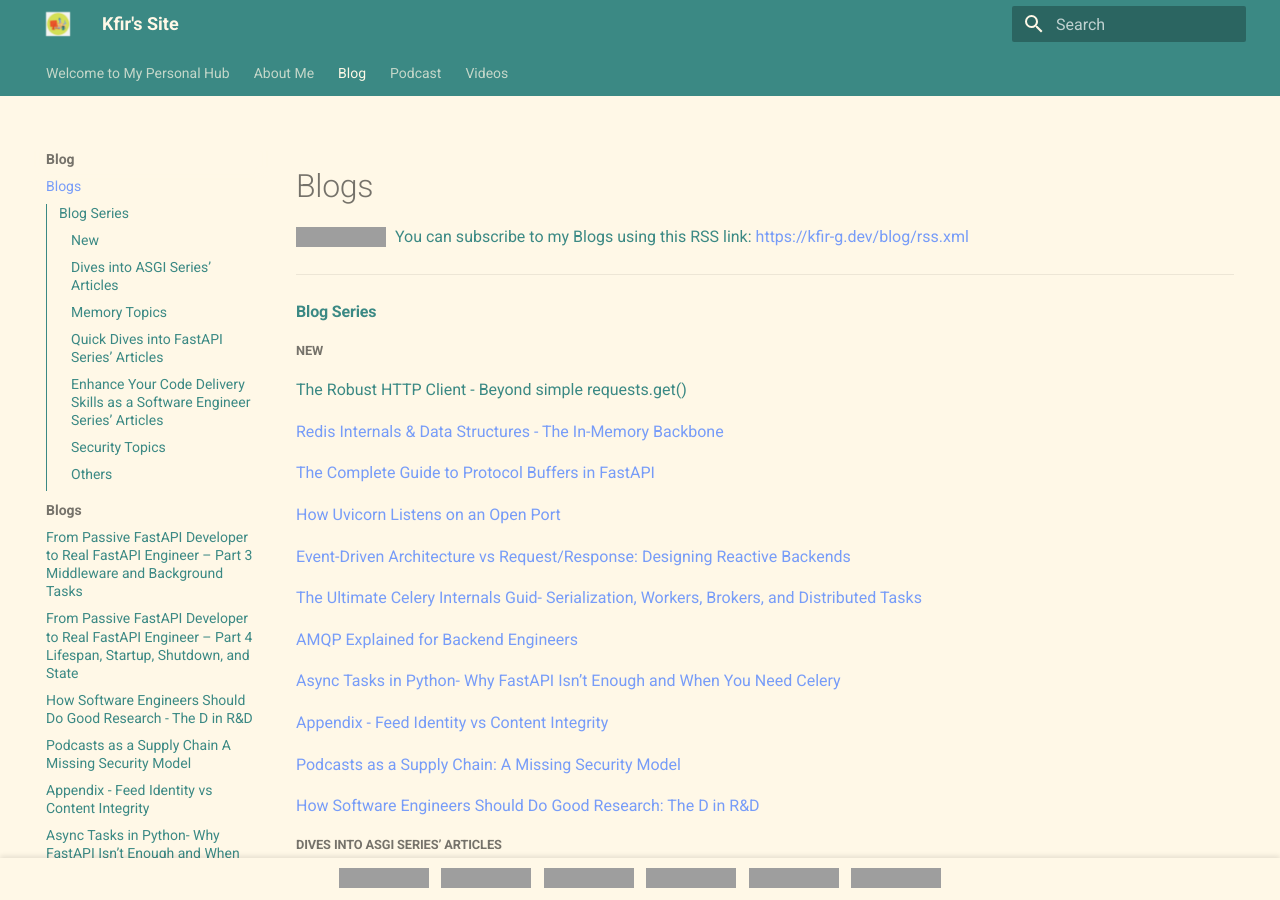
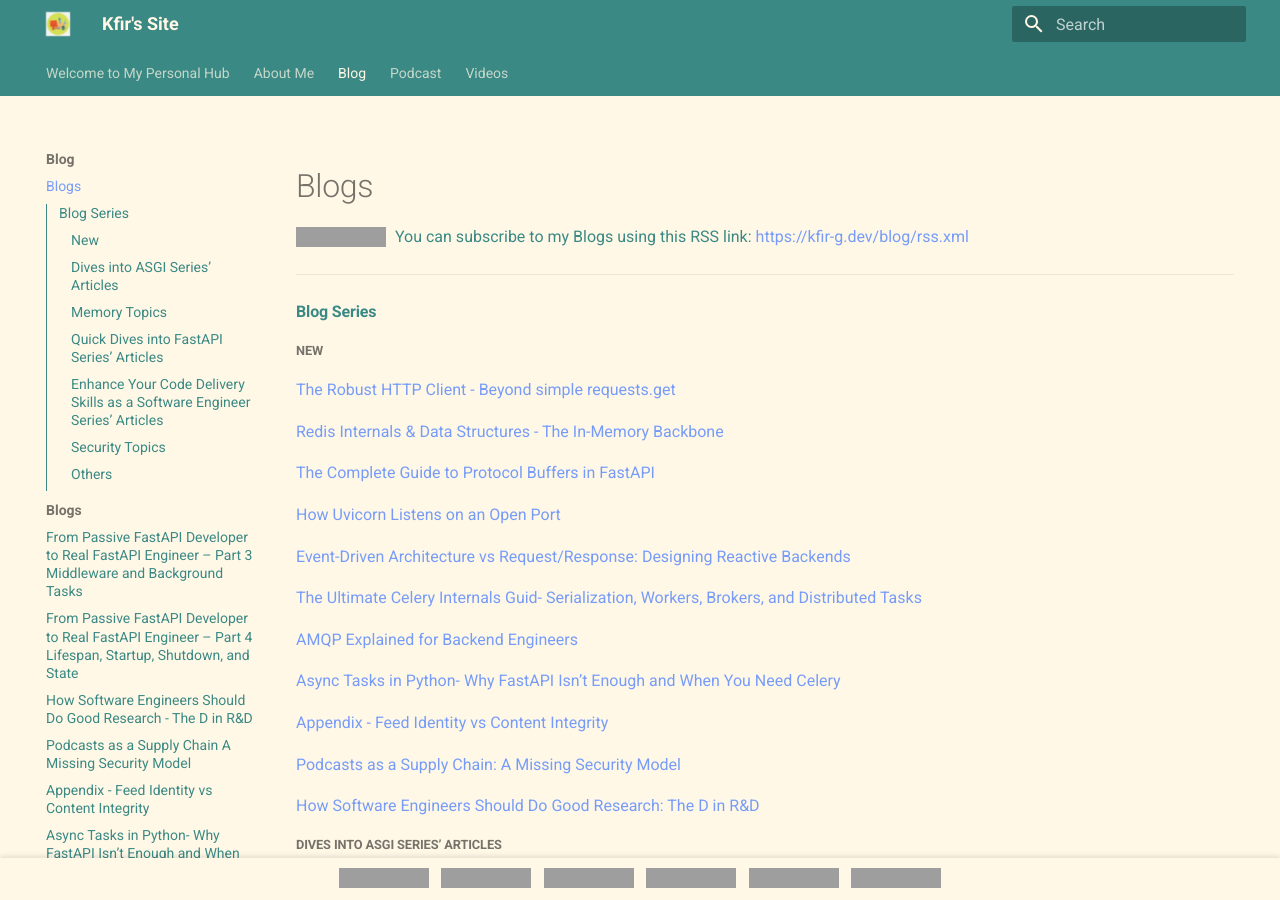
Before and after one commit to Kfir-G/kfir-g.github.io, an MkDocs documentation site: the page built from docs/blog/index.md, in a window 1280 px wide and 900 px high, cut to the strip 0-900 px from the top of the window. Built offline with MkDocs 1.6.1 and Material for MkDocs 9.7.7, drawn with Linux system fonts in a browser that asks for light colours; grey boxes are pictures that could not be loaded.

```diff
--- a/docs/blog/index.md
+++ b/docs/blog/index.md
@@ -10,8 +10,7 @@
 #### Blog Series
 
 ##### New
-
-The Robust HTTP Client - Beyond simple requests.get()[](blogs/2026-02-25_robust-http-python-guide.md)
+[The Robust HTTP Client - Beyond simple requests.get](blogs/2026-02-25_robust-http-python-guide.md)
 
 [Redis Internals & Data Structures - The In-Memory Backbone](blogs/2026-02-13_redis-internals-and-data-structures.md)
 
```
